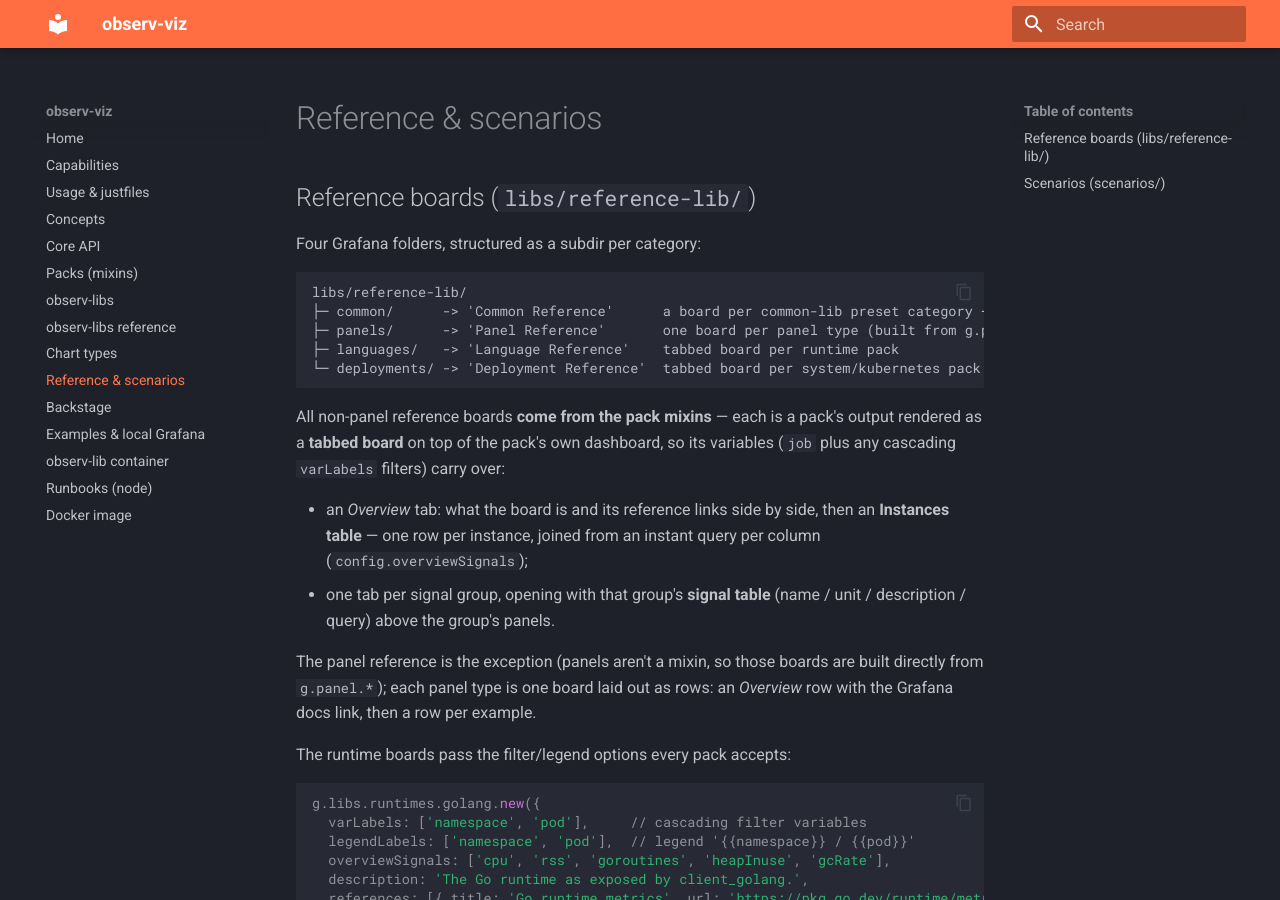
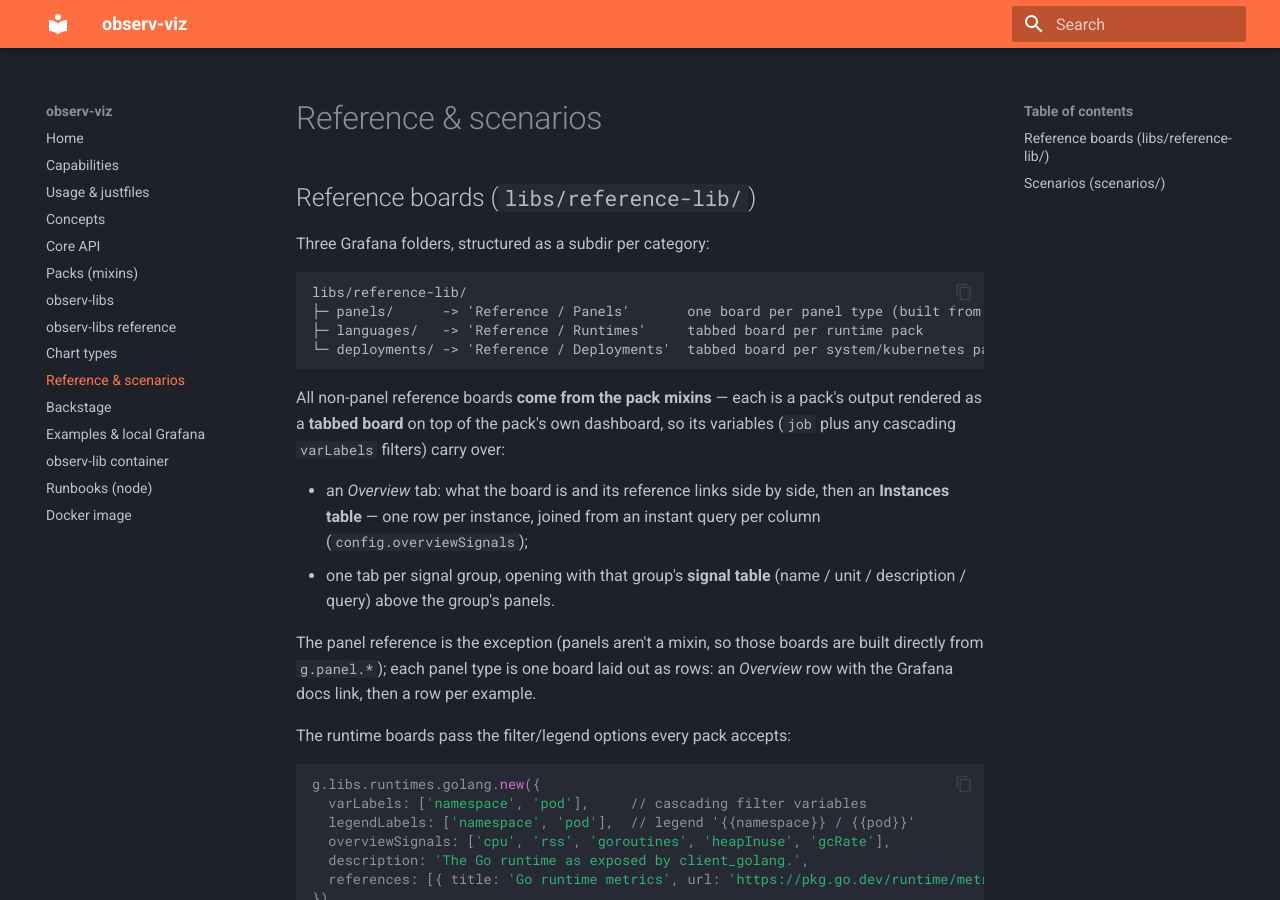
Before and after one commit to cznewt/observ-viz, an MkDocs documentation site: the page built from docs/reference.md, in a window 1280 px wide and 900 px high. Built offline with MkDocs 1.6.1 and Material for MkDocs 9.7.7, drawn with Linux system fonts in a browser that asks for light colours.

Commit message:
reference: drop the Common category
The ten "Common / <category>" boards were a catalogue of common-lib panel
presets with no data behind them, and they duplicated what the Panels folder
already shows. The reference library is now Panels / Runtimes / Deployments.

Co-Authored-By: Claude Opus 5 (1M context) <noreply@anthropic.com>
Claude-Session: https://claude.ai/code/session_01LtGtibZpu1Ttps9W3SPeHn

````diff
--- a/docs/reference.md
+++ b/docs/reference.md
@@ -2,14 +2,13 @@
 
 ## Reference boards (`libs/reference-lib/`)
 
-Four Grafana folders, structured as a subdir per category:
+Three Grafana folders, structured as a subdir per category:
 
 ```
 libs/reference-lib/
-├─ common/      -> 'Common Reference'      a board per common-lib preset category + patterns
-├─ panels/      -> 'Panel Reference'       one board per panel type (built from g.panel.*)
-├─ languages/   -> 'Language Reference'    tabbed board per runtime pack
-└─ deployments/ -> 'Deployment Reference'  tabbed board per system/kubernetes pack
+├─ panels/      -> 'Reference / Panels'       one board per panel type (built from g.panel.*)
+├─ languages/   -> 'Reference / Runtimes'     tabbed board per runtime pack
+└─ deployments/ -> 'Reference / Deployments'  tabbed board per system/kubernetes pack
 ```
 
 All non-panel reference boards **come from the pack mixins** — each is a pack's
````
Also changed, not shown: 3 other files.
